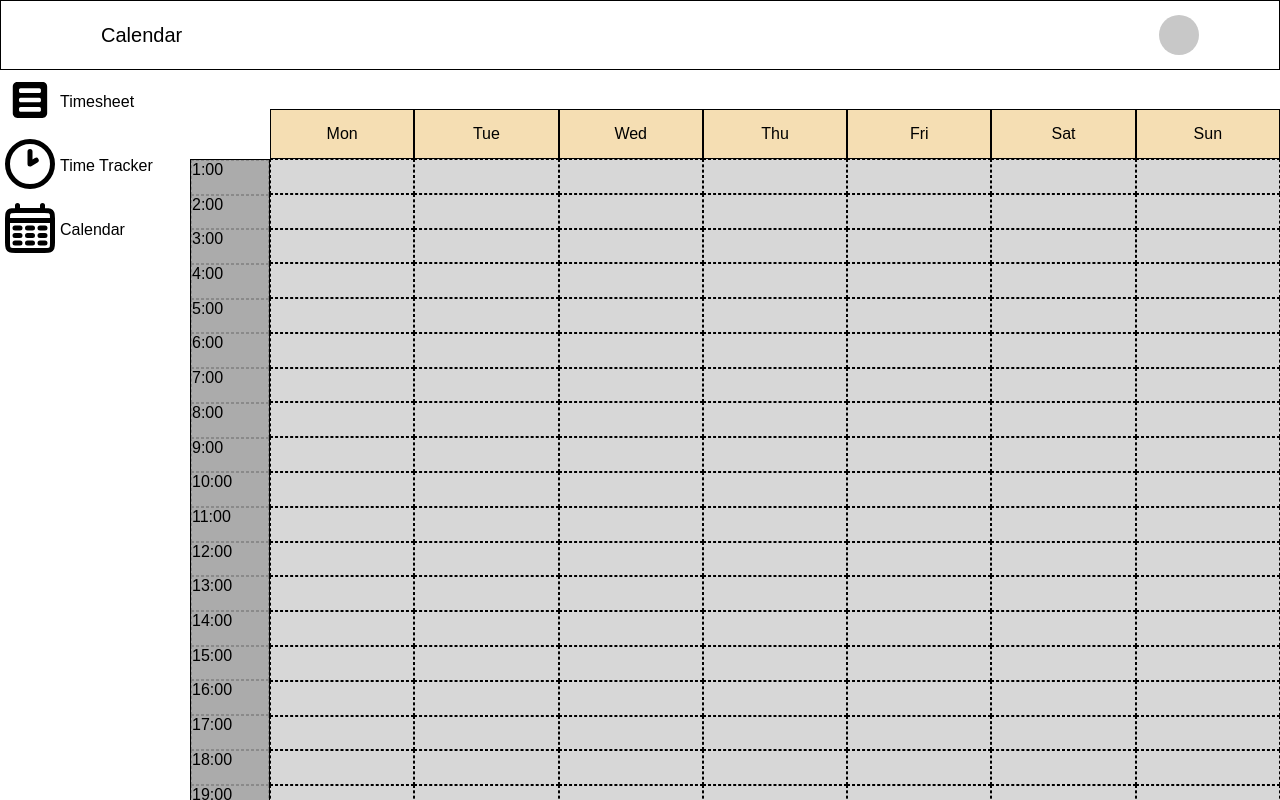
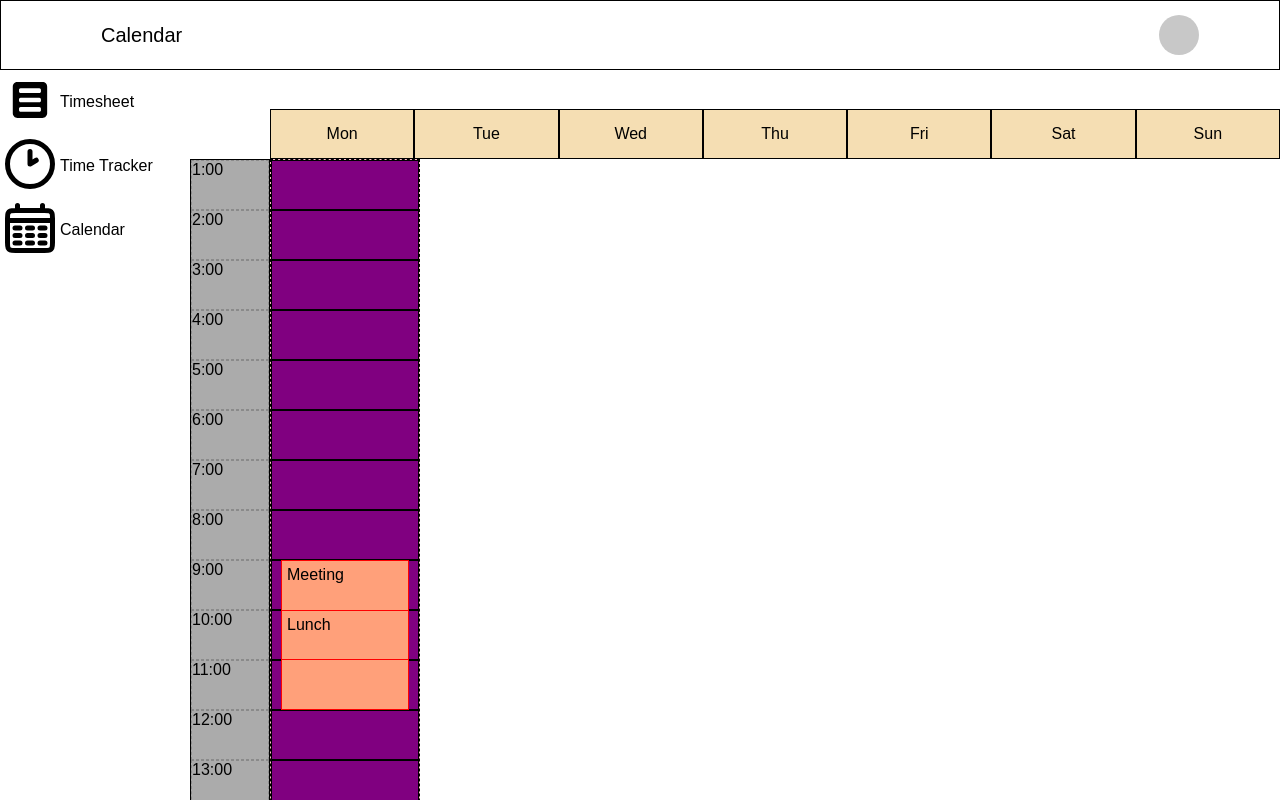
Before and after one commit to Aleena1802/Calendar, a React (Vite) app: page / in a window 1280 px wide. Shown: the top 800 px of the page. Built offline with nearby package versions, Linux system fonts and the light colour scheme.

Commit message:
able to display a task on the calendar grid. Now have to figure out how to avoid overlapping

```diff
--- a/public/tasks.json
+++ b/public/tasks.json
@@ -3,7 +3,7 @@
       "task": "Meeting",
       "day": "Monday",
       "start": "09:00",
-      "end": "10:30"
+      "end": "12:30"
     },
     {
       "task": "Lunch",
--- a/src/calendar/Calendar.tsx
+++ b/src/calendar/Calendar.tsx
@@ -6,8 +6,8 @@ interface ITime {
     timeline: number[];
 }
 
-interface IDays{
-    days:string[];
+interface IDays {
+    days: string[];
 }
 
 export default function Calendar() {
@@ -16,10 +16,9 @@ export default function Calendar() {
 
     const refObject = useRef(false);
 
-
     useEffect(() => {
-        if(!refObject.current){
-            refObject.current=true;
+        if (!refObject.current) {
+            refObject.current = true;
             fetch("/tasks.json")
                 .then((response) => response.json())
                 .then((data) => {
@@ -31,15 +30,17 @@ export default function Calendar() {
         }
     }, []);
 
-    const tasks=data.map((data)=>{return data});
-
+    const tasks = data.map((data) => { return data; });
+    const mondayTasks = tasks.filter(task => task.day === 'Monday');
 
     const daysArray: IDays = {
-        days: ["Mon", "Tue", "Wed", "Thu", "Fri", "Sat", "Sun"]}
+        days: ["Mon", "Tue", "Wed", "Thu", "Fri", "Sat", "Sun"]
+    };
 
     const timelineObject: ITime = {
         timeline: [1, 2, 3, 4, 5, 6, 7, 8, 9, 10, 11, 12, 13, 14, 15, 16, 17, 18, 19, 20, 21, 22, 23]
     };
+
     return (
         <Box className="calendarContainer">
             <Box className="optionContainer">
@@ -48,7 +49,7 @@ export default function Calendar() {
             <Box className="calendarGridContainer">
                 <Box className="calendarGrid">
                     <Box className="timelineContainer">
-                        {timelineObject.timeline.map((time)=>(
+                        {timelineObject.timeline.map((time) => (
                             <Box className="time">{time}:00</Box>
                         ))}
                     </Box>
@@ -60,18 +61,37 @@ export default function Calendar() {
                         ))}
                     </Box>
 
-
                     <Box className="taskGrid">
-                    {Array.from({ length: 161 }, (_, index) => (
+                        <Box className="taskCol">
+                            {Array.from({ length: 23 }, (_, index) => (
                                 <Box key={index} className="task">
-
                                 </Box>
                             ))}
+                            {mondayTasks.map((task, index) => {
+                                const startHour = Number(task.start.substring(0, 2));
+                                const endHour = Number(task.end.substring(0, 2));
+                                const duration = endHour - startHour;
+
+                                // Check if current task overlaps with the next task
+                                const isOverlap = () => {
+                                    if (index < mondayTasks.length - 1) {
+                                        const nextTaskStartHour = Number(mondayTasks[index + 1].start.substring(0, 2));
+                                        return endHour > nextTaskStartHour;
+                                    }
+                                    return false;
+                                };
+
+
+
+                                return (
+                                    <Box className="event" style={{ minHeight: `${duration * 50}px`, top: `${(startHour - 1) * 50}px` }}>{task.task}</Box>
+                                )
+                            })}
                         </Box>
-
+                    </Box>
 
                 </Box>
             </Box>
         </Box>
-    )
+    );
 }
--- a/src/calendar/calendar.css
+++ b/src/calendar/calendar.css
@@ -29,10 +29,10 @@
 .timelineContainer{
     width: 80px;
     background-color: rgb(171, 171, 171);
-    height: 100vh;
+    height: 100%;
     grid-area: timeline;
     display: grid;
-    grid-template-rows: repeat(23,1fr);
+    grid-template-rows: repeat(23,50px);
     border: 1px solid black;
 }
 
@@ -58,7 +58,7 @@
     justify-content: center;
     align-items: center;
 }
-
+/*
 .taskRow{
     display:flex;
     background-color: pink;
@@ -67,19 +67,49 @@
     border: 1px solid black;
     width: 100%;
     justify-content: space-between;
-}
+} */
 
 
-.task{
+.taskCol{
     background-color: rgb(215, 215, 215);
     border: 1px solid black;
     border-style:dashed;
-    width: 100%;
+    width: 150px;
     height: 100%;
-
+    background-color: pink;
+    display: flex;
+    flex-direction: column;
 }
 
+.task{
+    border: 1px solid black;
+    background-color: purple;
+    height: 50px;
+}
 
+.taskColor{
+    background-color: grey;
+    border: 1px solid red;
+    height: 100%;
+}
+
+.taskCol {
+    position: relative;
+    width: 150px;
+    height: 100%;
+    background-color: pink;
+}
+
+.event {
+    position: absolute;
+    left: 10px;
+    right: 10px;
+    background-color: lightsalmon;
+    border: 1px solid red;
+    padding: 5px;
+    box-sizing: border-box;
+}
+/*
 .taskGrid{
     grid-area: tasks;
     display: grid;
@@ -87,4 +117,4 @@
     grid-template-columns: repeat(7,1fr);
     grid-template-rows: repeat(23,1fr);
     height: 100%;
-}
+}  */
```
Lines whose indentation alone changed are shown as unchanged.
